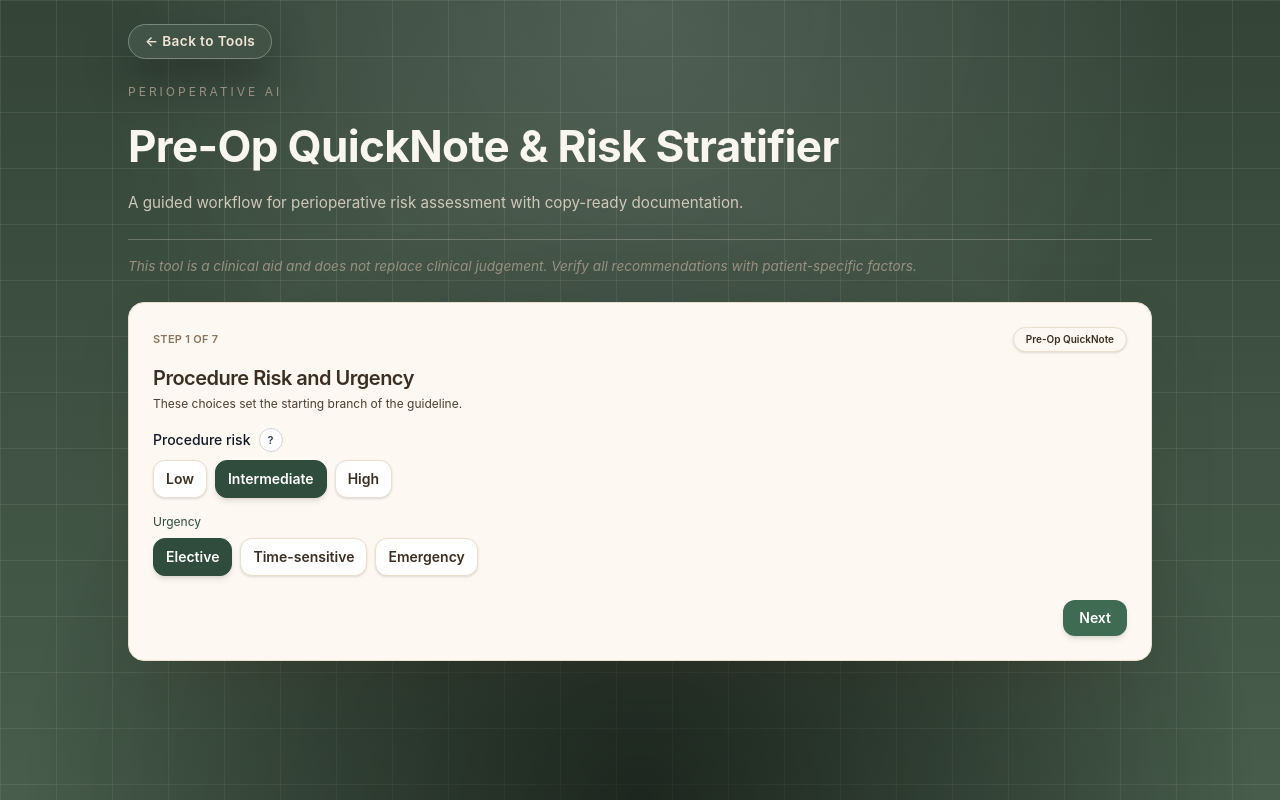
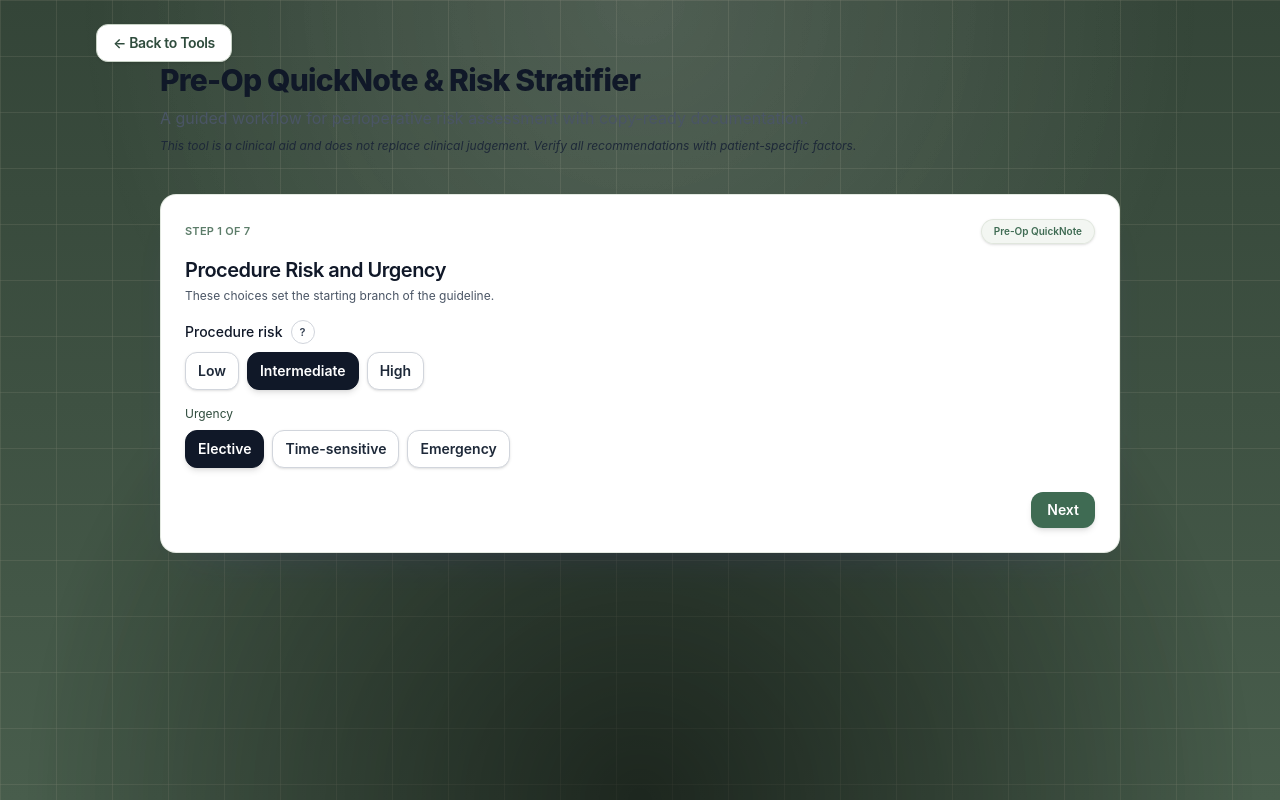
Before and after one commit to NotoMD-dev/notomed-site, a Next.js app: page /tools/preop-note in a window 1280 px wide. Built offline with nearby package versions, Linux system fonts and the light colour scheme.

Commit message:
Restore original styling for pre-op tool

```diff
--- a/src/app/tools/preop-note/client-page.tsx
+++ b/src/app/tools/preop-note/client-page.tsx
@@ -2,8 +2,8 @@
 "use client";
 
 import React, { useEffect, useMemo, useState, useCallback } from "react";
+import Link from "next/link";
 import AiPlanPanel from "@/components/AiPlanPanel";
-import ToolPageShell from "@/components/ToolPageShell";
 import type {
   Antiplatelet,
   Anticoagulant,
@@ -314,11 +314,11 @@ function composeNote(inputs: InputState) {
 // Keep these shared tokens aligned with the other calculators so the palette stays
 // consistent even if this file is re-merged later.
 const primaryButtonClass =
-  "rounded-xl bg-[#3f6b53] text-white px-4 py-2 text-sm font-semibold shadow-md transition hover:bg-[#4f7f64] focus:outline-none focus:ring-2 focus:ring-[#eadfcd] focus:ring-offset-1";
+  "rounded-xl bg-[#3f6b53] text-white px-4 py-2 text-sm font-semibold shadow-md transition hover:bg-[#4f7f64] focus:outline-none focus:ring-2 focus:ring-[#c7d8c7]/80 focus:ring-offset-1";
 const secondaryButtonClass =
-  "rounded-xl border border-[color:var(--hero-tone-pear-border)] bg-white px-4 py-2 text-sm font-semibold text-[color:var(--hero-tone-pear-title)] shadow-sm transition hover:bg-[color:var(--hero-tone-pear-surface)] focus:outline-none focus:ring-2 focus:ring-[#eadfcd] focus:ring-offset-1";
+  "rounded-xl border border-gray-300 bg-white px-4 py-2 text-sm font-medium text-gray-800 shadow-sm transition hover:bg-gray-50 focus:outline-none focus:ring-2 focus:ring-gray-200 focus:ring-offset-1";
 const fieldInputClass =
-  "w-full rounded-xl border border-[color:var(--hero-tone-pear-border)] bg-white px-3 py-2 text-sm text-[color:var(--hero-tone-pear-title)] transition focus:outline-none focus:ring-2 focus:ring-[#eadfcd] focus:border-[color:var(--hero-tone-pear-border)]";
+  "w-full rounded-xl border border-gray-300 bg-white px-3 py-2 text-sm text-gray-900 transition focus:outline-none focus:ring-2 focus:ring-gray-200 focus:border-gray-400";
 
 function StepHeader({
   step,
@@ -334,15 +334,15 @@ function StepHeader({
   return (
     <div className="mb-4">
       <div className="mb-3 flex flex-col gap-2 sm:flex-row sm:items-center sm:justify-between">
-        <div className="text-[11px] font-semibold uppercase tracking-wide text-[color:var(--hero-tone-pear-muted)]">
+        <div className="text-[11px] font-semibold uppercase tracking-wide text-[#5d7d6a]">
           Step {step} of {total}
         </div>
-        <div className="inline-flex items-center rounded-full border border-[color:var(--hero-tone-pear-border)] bg-[color:var(--hero-tone-pear-surface)] text-[10px] font-semibold text-[color:var(--hero-tone-pear-title)] px-3 py-1 shadow-sm">
+        <div className="inline-flex items-center rounded-full border border-[#d7e0d4]/70 bg-[#eef2ed]/70 text-[10px] font-semibold text-[#3f6b53] px-3 py-1 shadow-sm">
           Pre-Op QuickNote
         </div>
       </div>
-      <h2 className="text-xl font-semibold text-[color:var(--hero-tone-pear-title)] tracking-tight">{title}</h2>
-      {hint && <p className="mt-1 text-xs text-[color:var(--hero-tone-pear-body)]">{hint}</p>}
+      <h2 className="text-xl font-semibold text-gray-900 tracking-tight">{title}</h2>
+      {hint && <p className="mt-1 text-xs text-gray-600">{hint}</p>}
     </div>
   );
 }
@@ -359,12 +359,14 @@ function Chip({
   disabled?: boolean;
 }) {
   const base = "px-3 py-2 rounded-xl border text-sm font-semibold transition focus:outline-none";
-  const focus = disabled ? "" : "focus:ring-2 focus:ring-[#eadfcd] focus:ring-offset-1";
+  const focus = disabled
+    ? ""
+    : "focus:ring-2 focus:ring-gray-200 focus:ring-offset-1";
   const palette = disabled
-    ? "bg-[#f2ece2] text-[#b4a594] border-[#e4d6c2] cursor-not-allowed shadow-none"
+    ? "bg-gray-100 text-gray-400 border-gray-200 cursor-not-allowed shadow-none"
     : active
-    ? "bg-[#2f4c3d] text-white border-[#2f4c3d] shadow-md hover:bg-[#253c30]"
-    : "bg-white text-[color:var(--hero-tone-pear-title)] border-[color:var(--hero-tone-pear-border)] hover:bg-[color:var(--hero-tone-pear-surface)] hover:border-[color:var(--hero-tone-pear-border)] shadow-sm";
+    ? "bg-gray-900 text-white border-gray-900 shadow-md hover:bg-gray-800"
+    : "bg-white text-gray-800 border-gray-300 hover:bg-gray-50 hover:border-gray-400 shadow-sm";
   return (
     <button
       type="button"
@@ -379,7 +381,7 @@ function Chip({
 
 function Box({ children }: { children: React.ReactNode }) {
   return (
-    <div className="rounded-2xl border border-[color:var(--hero-tone-pear-border)] bg-[color:var(--hero-tone-pear-surface)] shadow-[0_25px_65px_-35px_rgba(58,47,34,0.55)] p-4 sm:p-6">
+    <div className="rounded-2xl border border-[#d7e0d4]/70 bg-white shadow-[0_18px_45px_-32px_rgba(79,70,229,0.25)] p-4 sm:p-6">
       {children}
     </div>
   );
@@ -396,7 +398,7 @@ function BinaryChipGroup({
 }) {
   return (
     <div className="mb-2 flex flex-col gap-3 sm:flex-row sm:items-center sm:gap-2">
-      <div className="text-sm font-medium text-[color:var(--hero-tone-pear-title)] sm:w-48 sm:shrink-0">{label}</div>
+      <div className="text-sm font-medium text-gray-800 sm:w-48 sm:shrink-0">{label}</div>
       <div className="flex flex-wrap gap-2">
         <Chip active={value} onClick={() => onChange(true)}>
           Taking
@@ -1121,14 +1123,14 @@ export default function PreOpQuickNoteDemo() {
       />
 
       {/* Big decision banner */}
-      <div className="rounded-2xl border border-[color:var(--hero-tone-pear-border)] bg-[color:var(--hero-tone-pear-surface)] px-5 py-4 mb-5 shadow-[0_25px_65px_-35px_rgba(58,47,34,0.55)]">
-        <div className="text-[11px] font-semibold uppercase tracking-wide text-[color:var(--hero-tone-pear-muted)]">
+      <div className="rounded-2xl border border-[#d7e0d4]/70 bg-gradient-to-r from-[#4f6b5b]/90 via-[#6c8877]/90 to-[#4f6b5b]/90 text-white px-5 py-4 mb-5 shadow-xl">
+        <div className="text-[11px] font-semibold uppercase tracking-wide text-[#eef2ed]/90">
           Cardiac clearance decision
         </div>
-        <div className="text-xl font-semibold tracking-tight mt-1 text-[color:var(--hero-tone-pear-title)]">
+        <div className="text-xl font-semibold tracking-tight mt-1">
           {decision.decision}
         </div>
-        <div className="text-xs mt-1 text-[color:var(--hero-tone-pear-body)]">
+        <div className="text-xs mt-1 text-[#eef2ed]/80">
           RCRI {rcriScore} ({rcriRiskTable(rcriScore)})
           {typeof state.extras.vocalPennPct === "number" && (
             <> · VOCAL-Penn {state.extras.vocalPennPct.toFixed(1)}%</>
@@ -1166,10 +1168,10 @@ export default function PreOpQuickNoteDemo() {
         </div>
       </div>
 
-      <p className="mt-3 text-[11px] text-[color:var(--hero-tone-pear-body)]">
+      <p className="mt-3 text-[11px] text-gray-500">
         Tip: you can fill as much or as little as you want in earlier steps; the AI plan will still generate based on what&apos;s provided.
       </p>
-      <p className="mt-2 text-[10px] text-[color:var(--hero-tone-pear-muted)]">
+      <p className="mt-2 text-[10px] text-gray-400">
         References: 2024 AHA/ACC perioperative guideline; Modha and Whinney 2022
         (Ann Intern Med); Perioperative Medication Management reference; JAMA
         Review 2022 (PMID 36343344).
@@ -1181,16 +1183,16 @@ export default function PreOpQuickNoteDemo() {
   // Sticky summary dock
   const SummaryDock = (
     <div className="fixed left-0 right-0 bottom-0 z-30 pb-4">
-      <div className="mx-auto max-w-5xl px-4 sm:px-6 lg:px-8">
-        <div className="rounded-2xl border border-[color:var(--hero-tone-pear-border)] bg-[color:var(--hero-tone-pear-surface)]/90 shadow-[0_18px_40px_rgba(20,34,26,0.35)] backdrop-blur-sm px-4 py-3 flex flex-col sm:flex-row sm:items-center sm:justify-between gap-2">
-          <div className="text-xs text-[color:var(--hero-tone-pear-title)] text-pretty">
-            <span className="mr-2 font-semibold">RCRI {rcriScore}</span>
-            <span className="mr-2 text-[color:var(--hero-tone-pear-body)]">({rcriRiskTable(rcriScore)})</span>
-            <span className="text-[color:var(--hero-tone-pear-body)]">Decision: {decision.decision}</span>
+      <div className="mx-auto max-w-6xl px-4 sm:px-6 lg:px-8">
+        <div className="rounded-2xl border border-[#d7e0d4]/70 bg-[#eef2ed]/70 shadow-lg backdrop-blur-sm px-4 py-3 flex flex-col sm:flex-row sm:items-center sm:justify-between gap-2">
+          <div className="text-xs text-gray-800 text-pretty">
+            <span className="mr-2 font-semibold text-[#3f6b53]">RCRI {rcriScore}</span>
+            <span className="mr-2 text-gray-700">({rcriRiskTable(rcriScore)})</span>
+            <span className="text-gray-700">Decision: {decision.decision}</span>
           </div>
           <button
             onClick={() => setCurrent(TOTAL_STEPS)}
-            className="text-xs font-semibold text-[color:var(--hero-tone-pear-title)] hover:text-[#2f4c3d]"
+            className="text-xs font-medium text-[#3f6b53] hover:text-[#355a45]"
           >
             Jump to note
           </button>
@@ -1200,21 +1202,29 @@ export default function PreOpQuickNoteDemo() {
   );
 
   return (
-    <>
-      <ToolPageShell
-        title="Pre-Op QuickNote & Risk Stratifier"
-        eyebrow="Perioperative AI"
-        description={
-          <p>A guided workflow for perioperative risk assessment with copy-ready documentation.</p>
-        }
-        footnote={
-          <p>
-            This tool is a clinical aid and does not replace clinical judgement. Verify all recommendations with patient-specific factors.
-          </p>
-        }
-        maxWidthClass="max-w-5xl"
-        bodyClassName="space-y-6"
-      >
+    <div className="min-h-screen font-sans text-gray-800 tool-shell theme-shell theme-grid theme-lacquer">
+      <div className="mx-auto max-w-6xl px-4 pt-6 sm:px-6 lg:px-8">
+        <Link
+          href="/tools"
+          className="inline-flex items-center gap-2 rounded-xl border border-[#c7d2c5] bg-white px-4 py-2 text-sm font-semibold tracking-tight text-[#2f4c3d] shadow-sm transition hover:border-[#9eb39f] hover:bg-[#eef2ed]"
+        >
+          ← Back to Tools
+        </Link>
+      </div>
+
+      <header className="max-w-5xl mx-auto px-4 mb-10 sm:px-6 lg:px-8">
+        <h1 className="text-3xl font-extrabold text-gray-900 tracking-tight">
+          Pre-Op QuickNote &amp; Risk Stratifier
+        </h1>
+        <p className="mt-2 text-base text-gray-600">
+          A guided workflow for perioperative risk assessment with copy-ready documentation.
+        </p>
+        <p className="text-xs text-gray-800 italic mt-2">
+          This tool is a clinical aid and does not replace clinical judgement. Verify all recommendations with patient-specific factors.
+        </p>
+      </header>
+
+      <main className="max-w-5xl mx-auto px-4 pb-32 sm:px-6 lg:px-8">
         <div className="space-y-6">
           {current === 1 && Step1}
           {current === 2 && Step2}
@@ -1224,9 +1234,9 @@ export default function PreOpQuickNoteDemo() {
           {current === 6 && Step6}
           {current === 7 && Step7}
         </div>
-      </ToolPageShell>
+      </main>
 
       {current >= 3 && SummaryDock}
-    </>
+    </div>
   );
 }
```
